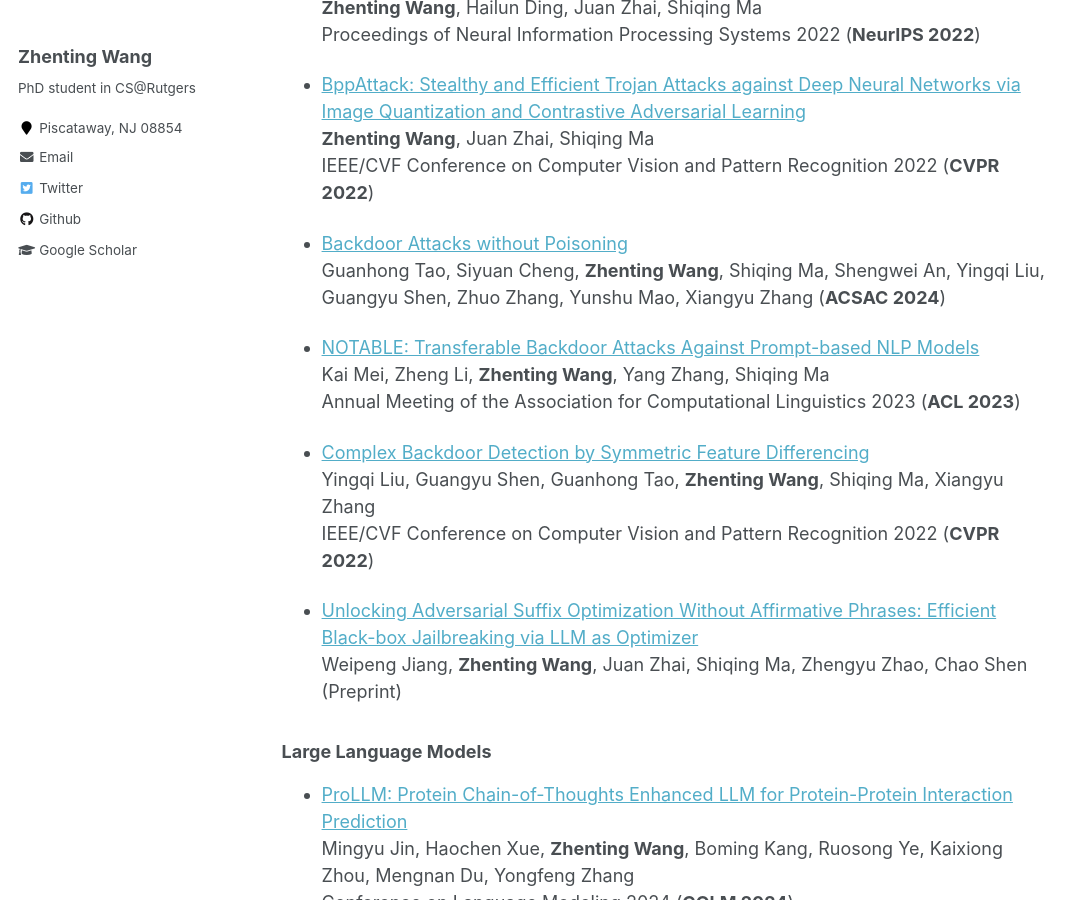
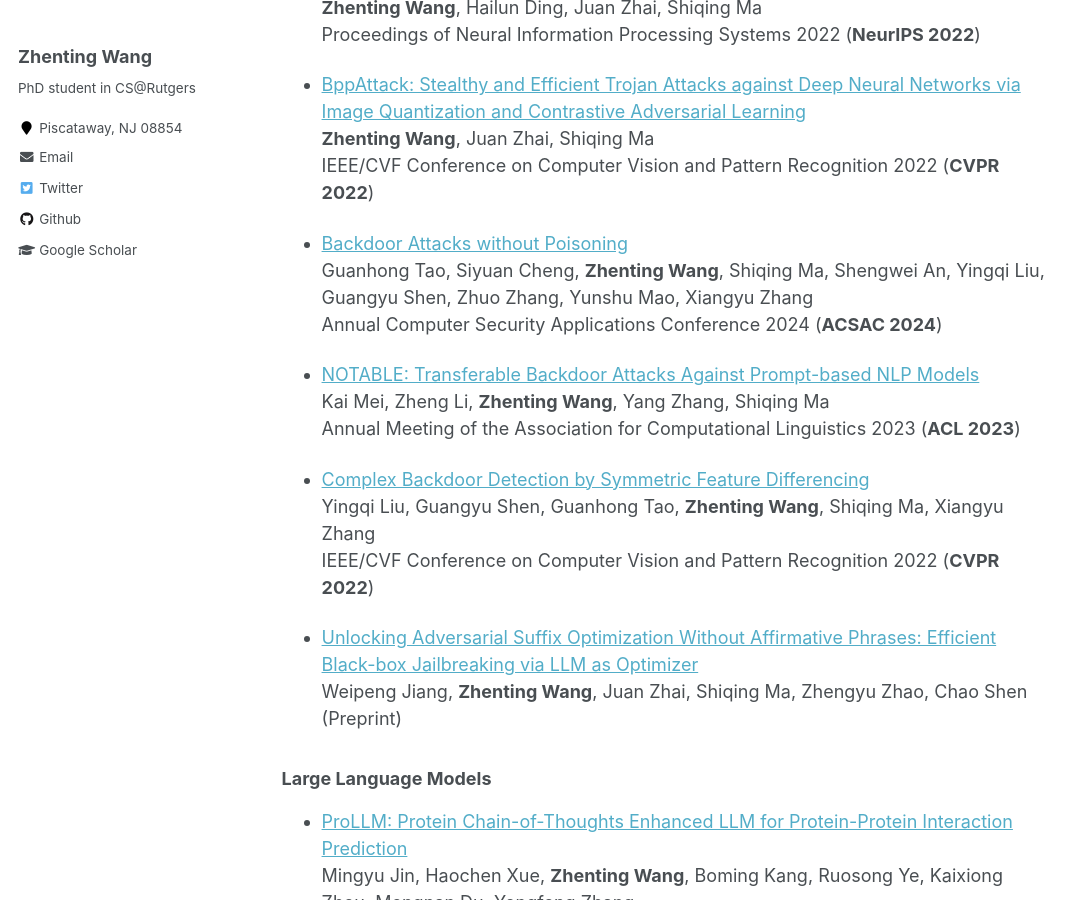
Before and after one commit to ZhentingWang/zhentingwang.github.io, a Jekyll site: the page built from _pages/about.md, in a window 1280 px wide and 900 px high, scrolled down 3227 px. Shown: the whole window, without its empty margins (0-1087 px from the left). Built offline with Jekyll 4.4.1, drawn with Linux system fonts in a browser that asks for light colours.

Commit message:
Update about.md

```diff
--- a/_pages/about.md
+++ b/_pages/about.md
@@ -106,7 +106,8 @@ Proceedings of Neural Information Processing Systems 2022 (**NeurIPS 2022**)
 IEEE/CVF Conference on Computer Vision and Pattern Recognition 2022 (**CVPR 2022**)
 
 * [Backdoor Attacks without Poisoning](https://arxiv.org/abs/2211.15929)
-Guanhong Tao, Siyuan Cheng, **Zhenting Wang**, Shiqing Ma, Shengwei An, Yingqi Liu, Guangyu Shen, Zhuo Zhang, Yunshu Mao, Xiangyu Zhang (**ACSAC 2024**)
+Guanhong Tao, Siyuan Cheng, **Zhenting Wang**, Shiqing Ma, Shengwei An, Yingqi Liu, Guangyu Shen, Zhuo Zhang, Yunshu Mao, Xiangyu Zhang
+Annual Computer Security Applications Conference 2024 (**ACSAC 2024**)
 
 * [NOTABLE: Transferable Backdoor Attacks Against Prompt-based NLP Models](https://arxiv.org/abs/2305.17826)
 Kai Mei, Zheng Li, **Zhenting Wang**, Yang Zhang, Shiqing Ma
```
